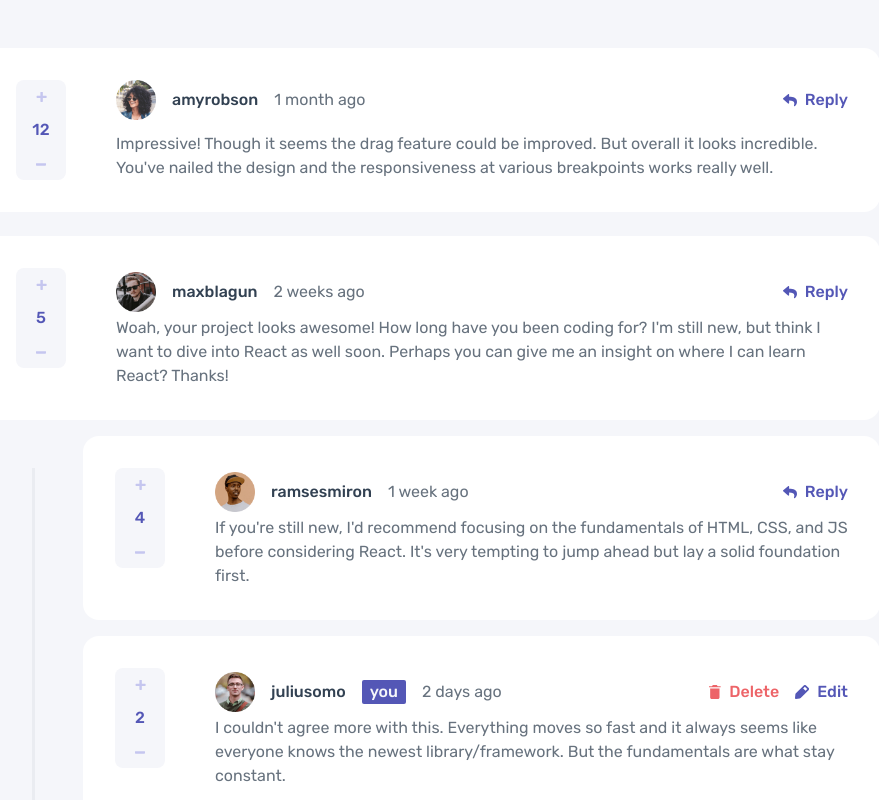
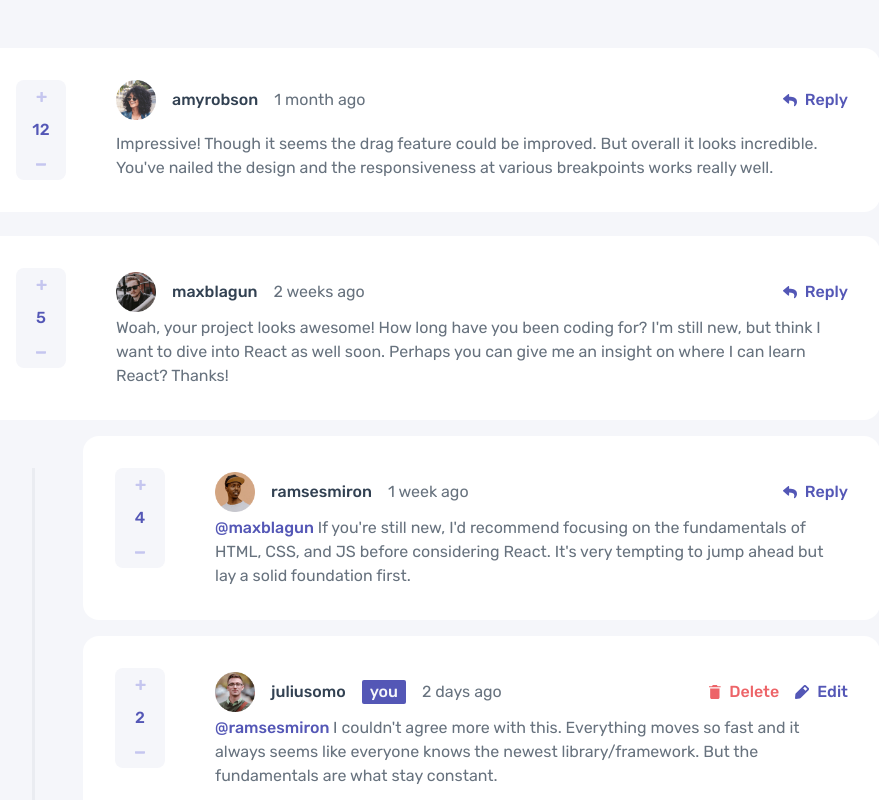
Before and after one commit to oOOoutsiderOOo/frontend-mentor-interactive-comments-section, a Next.js app: page / in a window 1280 px wide. Shown: the top 800 px of the page, without its empty margins (208-1087 px from the left). Built offline with nearby package versions, Linux system fonts and the light colour scheme.

Commit message:
added @users in replies

```diff
--- a/src/components/AddComment.tsx
+++ b/src/components/AddComment.tsx
@@ -1,4 +1,4 @@
-import { Dispatch, SetStateAction, useEffect, useState } from "react";
+import { Dispatch, SetStateAction } from "react";
 import { User, CommentsArray } from "../pages";
 import { nanoid } from "nanoid";
 
--- a/src/components/Comment.tsx
+++ b/src/components/Comment.tsx
@@ -1,4 +1,4 @@
-import { Dispatch, MouseEvent, SetStateAction, useState } from "react";
+import { Dispatch, SetStateAction, useState } from "react";
 import type { Comment, CommentsArray } from "../pages";
 import { motion } from "framer-motion";
 import DoReply from "./DoReply";
@@ -81,7 +81,10 @@ const Comments = (props: {
                                 </button>
                             )}
                         </div>
-                        <div className="content">{commentObj.content}</div>
+                        <div className="content">
+                            <span className="at">{commentObj.replyingTo !== undefined ? `@${commentObj.replyingTo} ` : ""}</span>
+                            {commentObj.content}
+                        </div>
                     </motion.div>
                 )}
                 {editingId === commentObj.id && (
@@ -131,7 +134,9 @@ const Comments = (props: {
                 <div className="modal-backdrop">
                     <div className="modal">
                         <h3 className="modal-title">Delete comment</h3>
-                        <p className="modal-text">Are you sure you want to delete this comment? This will remove the comment and can't be undone.</p>
+                        <p className="modal-text">
+                            Are you sure you want to delete this comment? This will remove the comment and can&apost be undone.
+                        </p>
                         <div className="modal-buttons">
                             <button className="modal-cancel" onClick={() => setDeletingId("")}>
                                 NO, CANCEL
--- a/src/components/DoReply.tsx
+++ b/src/components/DoReply.tsx
@@ -1,4 +1,4 @@
-import { Dispatch, SetStateAction, useEffect, useState } from "react";
+import { Dispatch, SetStateAction, useState } from "react";
 import { User, CommentsArray } from "../pages";
 import { nanoid } from "nanoid";
 import { motion } from "framer-motion";
@@ -26,16 +26,28 @@ const DoReply = (props: {
             replyingTo: "replying to @name",
         };
         console.log(props.parentId);
+        console.log(comments);
         if (props.parentId === "") {
             let index = props.comments.findIndex(comment => {
                 return comment.id === props.replyingTo;
             });
+            newComment = {
+                ...newComment,
+                replyingTo: comments[index].user.username,
+            };
             comments[index].replies.push(newComment);
             localStorage.setItem("comments", JSON.stringify(comments));
         } else {
             let index = props.comments.findIndex(comment => {
                 return comment.id === props.parentId;
             });
+            let indexChild = props.comments[index]?.replies.findIndex(comment => {
+                return comment?.id === props.replyingTo;
+            });
+            newComment = {
+                ...newComment,
+                replyingTo: comments[index].replies[indexChild as number].user.username,
+            };
             comments[index].replies.push(newComment);
             localStorage.setItem("comments", JSON.stringify(comments));
         }
--- a/src/components/Edit.tsx
+++ b/src/components/Edit.tsx
@@ -1,7 +1,6 @@
 import { Dispatch, SetStateAction, useEffect, useState } from "react";
 import { User, CommentsArray, Comment } from "../pages";
 import { motion } from "framer-motion";
-import { nanoid } from "nanoid";
 
 const Edit = (props: {
     user: User;
--- a/src/components/Likes.tsx
+++ b/src/components/Likes.tsx
@@ -1,6 +1,5 @@
 import React, { Dispatch, SetStateAction, useState } from "react";
 import { Comment, CommentsArray, User } from "../pages";
-import { motion, AnimatePresence } from "framer-motion";
 
 const Likes = (props: {
     user: User;
--- a/src/styles/globals.css
+++ b/src/styles/globals.css
@@ -192,6 +192,11 @@ body {
     align-self: flex-end;
 }
 
+.at {
+    font-weight: 500;
+    color: var(--clr-pr-blue-muted);
+}
+
 .actions-row {
     display: flex;
     align-items: center;
```
